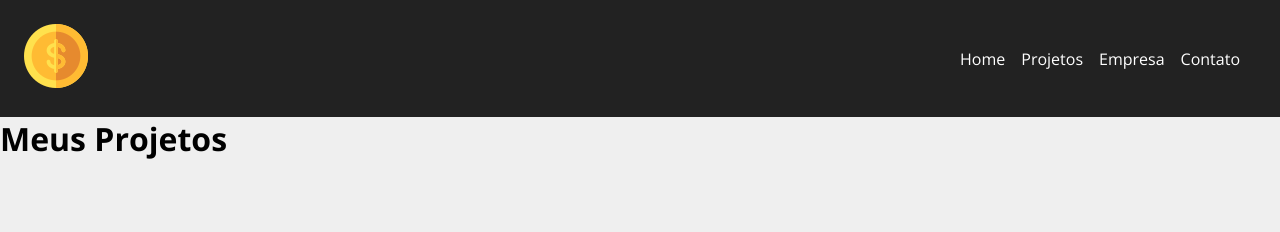
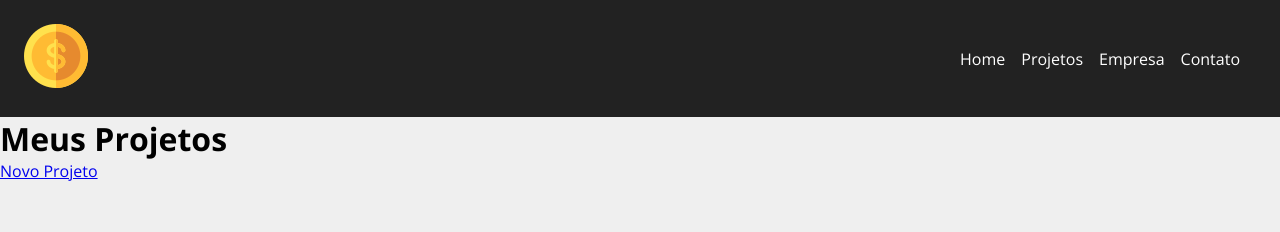
Before and after one commit to RusthenRonald/Projeto-React, a React (Create React App) app in the folder new-project/: page /projects in a window 1280 px wide. Shown: the top 232 px of the page. Built offline with nearby package versions, Linux system fonts and the light colour scheme; the HTML template or start-up script is replaced by a standard one; a web font is replaced by a local one.

Commit message:
importando componente de container

```diff
--- a/new-project/src/components/pages/Projects.js
+++ b/new-project/src/components/pages/Projects.js
@@ -1,6 +1,7 @@
 import {useLocation} from "react-router-dom"
 import styles from './Projects.module.css'
 import Message from "../Layout/Message"
+import Container from '../Layout/Container'
 function Projects (){
 
     const location=useLocation() // useLocation() para recuperar os dados passados no state
@@ -11,7 +12,10 @@ function Projects (){
 
     return(
         <div>
-            <h1>Meus Projetos</h1>
+            <div>
+                <h1>Meus Projetos</h1>
+                <a href="#">Novo Projeto</a>
+            </div>
             {message && <Message type='sucess' msg={message}/>}
         </div>
     )
```
